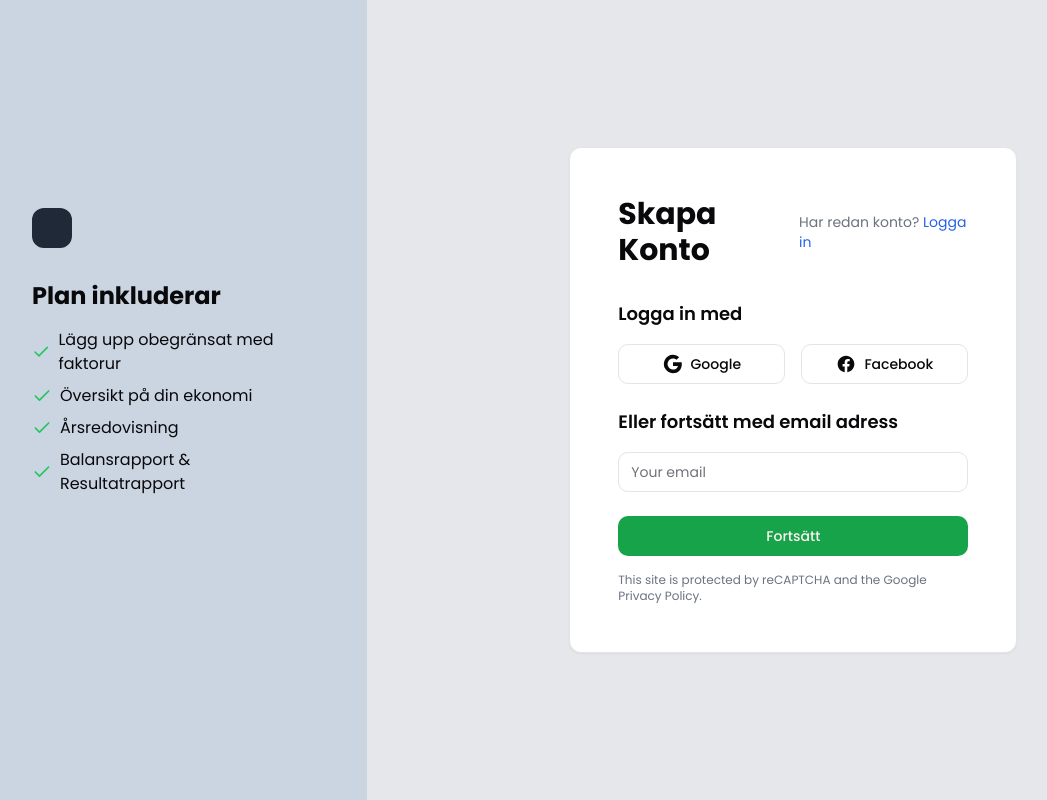
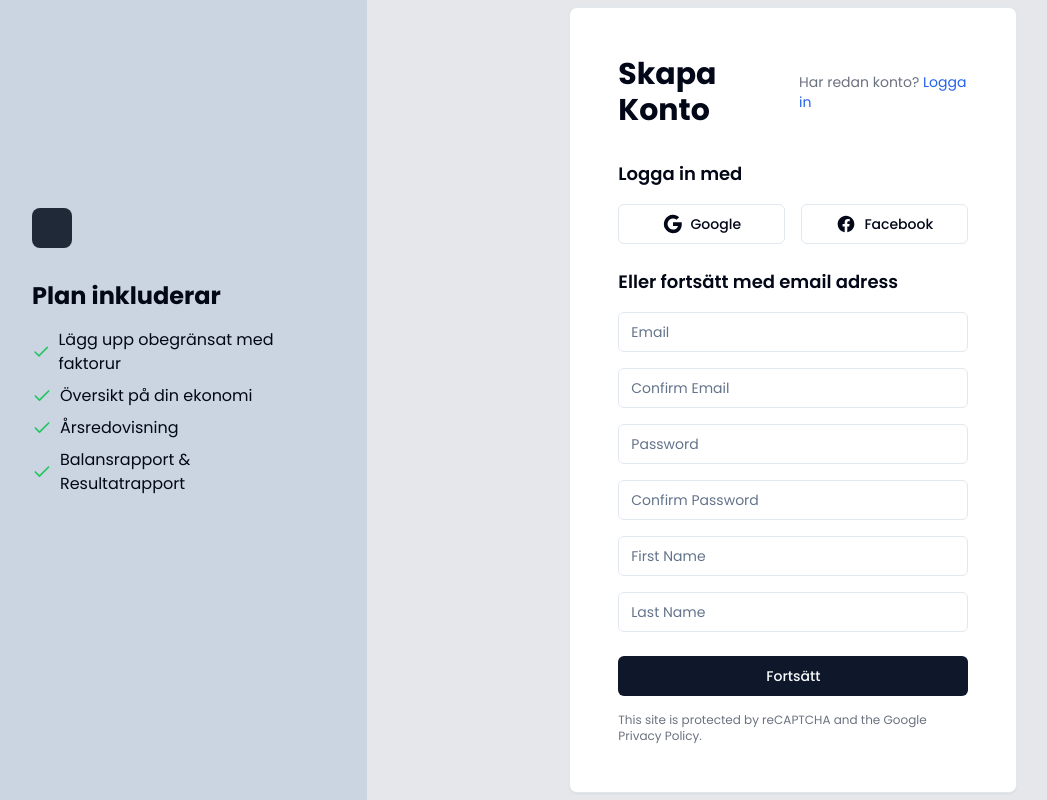
Before and after one commit to ProjectLedg/ProjectLedg, a React (Vite) app in the folder projectledg.client/: page /signup in a window 1280 px wide. Shown: the whole page, without its empty margins (60-1107 px from the left). Built offline with nearby package versions, Linux system fonts and the light colour scheme.

Commit message:
trying to fix some shit

```diff
--- a/projectledg.client/package.json
+++ b/projectledg.client/package.json
@@ -12,6 +12,7 @@
   "dependencies": {
     "@radix-ui/react-label": "^2.1.0",
     "@radix-ui/react-slot": "^1.1.0",
+    "axios": "^1.7.7",
     "class-variance-authority": "^0.7.0",
     "clsx": "^2.1.1",
     "lucide-react": "^0.447.0",
--- a/projectledg.client/src/App.css
+++ b/projectledg.client/src/App.css
@@ -5,25 +5,25 @@
 @layer base {
   :root {
     --background: 0 0% 100%;
-    --foreground: 240 10% 3.9%;
+    --foreground: 222.2 84% 4.9%;
     --card: 0 0% 100%;
-    --card-foreground: 240 10% 3.9%;
+    --card-foreground: 222.2 84% 4.9%;
     --popover: 0 0% 100%;
-    --popover-foreground: 240 10% 3.9%;
-    --primary: 142.1 76.2% 36.3%;
-    --primary-foreground: 355.7 100% 97.3%;
-    --secondary: 240 4.8% 95.9%;
-    --secondary-foreground: 240 5.9% 10%;
-    --muted: 240 4.8% 95.9%;
-    --muted-foreground: 240 3.8% 46.1%;
-    --accent: 240 4.8% 95.9%;
-    --accent-foreground: 240 5.9% 10%;
+    --popover-foreground: 222.2 84% 4.9%;
+    --primary: 222.2 47.4% 11.2%;
+    --primary-foreground: 210 40% 98%;
+    --secondary: 210 40% 96.1%;
+    --secondary-foreground: 222.2 47.4% 11.2%;
+    --muted: 210 40% 96.1%;
+    --muted-foreground: 215.4 16.3% 46.9%;
+    --accent: 210 40% 96.1%;
+    --accent-foreground: 222.2 47.4% 11.2%;
     --destructive: 0 84.2% 60.2%;
-    --destructive-foreground: 0 0% 98%;
-    --border: 240 5.9% 90%;
-    --input: 240 5.9% 90%;
-    --ring: 142.1 76.2% 36.3%;
-    --radius: 0.75rem;
+    --destructive-foreground: 210 40% 98%;
+    --border: 214.3 31.8% 91.4%;
+    --input: 214.3 31.8% 91.4%;
+    --ring: 222.2 84% 4.9%;
+    --radius: 0.5rem;
     --chart-1: 12 76% 61%;
     --chart-2: 173 58% 39%;
     --chart-3: 197 37% 24%;
@@ -32,25 +32,25 @@
   }
 
   .dark {
-    --background: 20 14.3% 4.1%;
-    --foreground: 0 0% 95%;
-    --card: 24 9.8% 10%;
-    --card-foreground: 0 0% 95%;
-    --popover: 0 0% 9%;
-    --popover-foreground: 0 0% 95%;
-    --primary: 142.1 70.6% 45.3%;
-    --primary-foreground: 144.9 80.4% 10%;
-    --secondary: 240 3.7% 15.9%;
-    --secondary-foreground: 0 0% 98%;
-    --muted: 0 0% 15%;
-    --muted-foreground: 240 5% 64.9%;
-    --accent: 12 6.5% 15.1%;
-    --accent-foreground: 0 0% 98%;
+    --background: 222.2 84% 4.9%;
+    --foreground: 210 40% 98%;
+    --card: 222.2 84% 4.9%;
+    --card-foreground: 210 40% 98%;
+    --popover: 222.2 84% 4.9%;
+    --popover-foreground: 210 40% 98%;
+    --primary: 210 40% 98%;
+    --primary-foreground: 222.2 47.4% 11.2%;
+    --secondary: 217.2 32.6% 17.5%;
+    --secondary-foreground: 210 40% 98%;
+    --muted: 217.2 32.6% 17.5%;
+    --muted-foreground: 215 20.2% 65.1%;
+    --accent: 217.2 32.6% 17.5%;
+    --accent-foreground: 210 40% 98%;
     --destructive: 0 62.8% 30.6%;
-    --destructive-foreground: 0 85.7% 97.3%;
-    --border: 240 3.7% 15.9%;
-    --input: 240 3.7% 15.9%;
-    --ring: 142.4 71.8% 29.2%;
+    --destructive-foreground: 210 40% 98%;
+    --border: 217.2 32.6% 17.5%;
+    --input: 217.2 32.6% 17.5%;
+    --ring: 212.7 26.8% 83.9%;
     --chart-1: 220 70% 50%;
     --chart-2: 160 60% 45%;
     --chart-3: 30 80% 55%;
--- /dev/null
+++ b/projectledg.client/src/components/ui/alert.jsx
@@ -0,0 +1,47 @@
+import * as React from "react"
+import { cva } from "class-variance-authority";
+
+import { cn } from "@/lib/utils"
+
+const alertVariants = cva(
+  "relative w-full rounded-lg border p-4 [&>svg~*]:pl-7 [&>svg+div]:translate-y-[-3px] [&>svg]:absolute [&>svg]:left-4 [&>svg]:top-4 [&>svg]:text-foreground",
+  {
+    variants: {
+      variant: {
+        default: "bg-background text-foreground",
+        destructive:
+          "border-destructive/50 text-destructive dark:border-destructive [&>svg]:text-destructive",
+      },
+    },
+    defaultVariants: {
+      variant: "default",
+    },
+  }
+)
+
+const Alert = React.forwardRef(({ className, variant, ...props }, ref) => (
+  <div
+    ref={ref}
+    role="alert"
+    className={cn(alertVariants({ variant }), className)}
+    {...props} />
+))
+Alert.displayName = "Alert"
+
+const AlertTitle = React.forwardRef(({ className, ...props }, ref) => (
+  <h5
+    ref={ref}
+    className={cn("mb-1 font-medium leading-none tracking-tight", className)}
+    {...props} />
+))
+AlertTitle.displayName = "AlertTitle"
+
+const AlertDescription = React.forwardRef(({ className, ...props }, ref) => (
+  <div
+    ref={ref}
+    className={cn("text-sm [&_p]:leading-relaxed", className)}
+    {...props} />
+))
+AlertDescription.displayName = "AlertDescription"
+
+export { Alert, AlertTitle, AlertDescription }
--- a/projectledg.client/src/pages/AccountHandlingPages/CompanyCreatePage.jsx
+++ b/projectledg.client/src/pages/AccountHandlingPages/CompanyCreatePage.jsx
@@ -14,7 +14,7 @@ const initialFields = [
 export default function CompanyCreatePage() {
 
     const location = useLocation()
-    const email = location.state?.email
+    const email = location.state?.user
 
     const [formData, setFormData] = useState({})
 
@@ -33,7 +33,7 @@ export default function CompanyCreatePage() {
       <Card className="w-full max-w-md shadow-lg">
         <CardHeader>
           <CardTitle className="text-2xl font-bold">Sätt upp Företag</CardTitle>
-          <CardDescription>För in företags information {email}</CardDescription>
+          <CardDescription>För in företags information {user}</CardDescription>
         </CardHeader>
         <form onSubmit={handleSubmit}>
           <CardContent className="space-y-4">
--- a/projectledg.client/src/pages/AccountHandlingPages/SignupPage.jsx
+++ b/projectledg.client/src/pages/AccountHandlingPages/SignupPage.jsx
@@ -1,44 +1,78 @@
 import React, { useState } from 'react'
 import { useNavigate } from 'react-router-dom'
+import axios from 'axios'
 import { Button } from "@/components/ui/button"
 import { Input } from "@/components/ui/input"
 import { Card } from "@/components/ui/card"
 import { Check } from "lucide-react"
+import { Alert, AlertDescription } from "@/components/ui/alert"
 
-// Main SignUp component
-export default function SignUpPage() {
-  // State to store the email input
-  const [email, setEmail] = useState('')
+const SignUpPage = () => {
+  const [userDetails, setUserDetails] = useState({
+    email: "",
+    emailConfirmed: "",
+    password: "",
+    passwordConfirmed: "",
+    firstName: "",
+    lastName: ""
+  });
 
-  // Hook to programmatically navigate
-  const navigate = useNavigate()
+  const [error, setError] = useState("");
+  const navigate = useNavigate();
 
-  // Function to handle form submission
-  const handleSubmit = (e) => {
-    e.preventDefault()
-    // Navigate to the next page, passing email as state
-    navigate('/company-create', { state: { email } })
+  const handleInputChange = (e) => {
+    const { name, value } = e.target;
+    setUserDetails(prevDetails => ({
+      ...prevDetails,
+      [name]: value,
+    }));
+  };
+
+  const handleSubmit = async (e) => {
+    e.preventDefault();
+    setError("");
+
+    if (userDetails.email !== userDetails.emailConfirmed) {
+      setError("Emails do not match.");
+      return;
+    }
+    if (userDetails.password !== userDetails.passwordConfirmed) {
+      setError("Passwords do not match.");
+      return;
+    }
+    if(userDetails.password.length < 8 || userDetails.password.length > 20) {
+      setError("Password must be at least 6 characters long.");
+      return;
     }
 
-  // Array of features for the plan
+    try {
+      console.log(userDetails);
+      const response = await axios.post('https://localhost:7223/api/User/create', userDetails, {
+        headers: {
+          'Content-Type': 'application/json'
+        },
+        withCredentials: true
+      });
+      navigate('/company-create', { state: { user: response.data } });
+    } catch (err) {
+      setError(err.response?.data?.message || "An error occurred during signup. Please try again.");
+    }
+  };
+
   const features = [
     'Lägg upp obegränsat med faktorur',
     'Översikt på din ekonomi',
     'Årsredovisning',
     'Balansrapport & Resultatrapport',
-  ]
+  ];
 
   return (
     <div className="flex flex-col lg:flex-row min-h-screen bg-gray-200">
-      {/* Left side with logo and features */}
       <div className="hidden bg-slate-300 lg:flex lg:w-1/3 p-8 lg:p-12 flex-col justify-between">
         <div className='pt-40 pl-11'>
-          {/* Logo placeholder */}
           <div className="w-10 h-10 bg-gray-800 rounded-lg mb-8"></div>
           <div className="mb-8">
-
             <h2 className="text-2xl font-bold mb-4">Plan inkluderar</h2>
-            {/* Feature list */}
             <ul className="space-y-2">
               {features.map((feature, index) => (
                 <li key={index} className="flex items-center">
@@ -51,11 +85,9 @@ export default function SignUpPage() {
         </div>
       </div>
 
-      {/* Right side with sign-up form */}
       <div className="w-full lg:w-2/3 flex items-center justify-center p-4 lg:p-0 min-h-screen">
         <Card className="w-full max-w-md p-4 sm:p-8 lg:p-12">
           <div className="max-w-md mx-auto w-full">
-          {/* Header with title and sign-in link */}
             <div className="flex flex-col sm:flex-row justify-between items-center mb-8">
               <h1 className="text-2xl sm:text-3xl font-bold">Skapa Konto</h1>
               <p className="text-sm text-gray-500 mt-2 sm:mt-0">
@@ -66,7 +98,6 @@ export default function SignUpPage() {
               </p>
             </div>
 
-          {/* Social sign-up options */}
             <div className="mb-6">
               <h2 className="text-lg font-semibold mb-4">Logga in med</h2>
               <div className="grid grid-cols-2 gap-4">
@@ -88,22 +119,68 @@ export default function SignUpPage() {
               </div>
             </div>
 
-          {/* Email sign-up form */}
             <form onSubmit={handleSubmit}>
               <div className="mb-6">
                 <h2 className="text-lg font-semibold mb-4">Eller fortsätt med email adress</h2>
+                <div className="space-y-4">
                   <Input
                     type="email"
-                placeholder="Your email"
-                value={email}
-                onChange={(e) => setEmail(e.target.value)}
+                    name="email"
+                    placeholder="Email"
+                    value={userDetails.email}
+                    onChange={handleInputChange}
+                    required
+                  />
+                  <Input
+                    type="email"
+                    name="emailConfirmed"
+                    placeholder="Confirm Email"
+                    value={userDetails.emailConfirmed}
+                    onChange={handleInputChange}
+                    required
+                  />
+                  <Input
+                    type="password"
+                    name="password"
+                    placeholder="Password"
+                    value={userDetails.password}
+                    onChange={handleInputChange}
+                    required
+                  />
+                  <Input
+                    type="password"
+                    name="passwordConfirmed"
+                    placeholder="Confirm Password"
+                    value={userDetails.passwordConfirmed}
+                    onChange={handleInputChange}
+                    required
+                  />
+                  <Input
+                    type="text"
+                    name="firstName"
+                    placeholder="First Name"
+                    value={userDetails.firstName}
+                    onChange={handleInputChange}
+                    required
+                  />
+                  <Input
+                    type="text"
+                    name="lastName"
+                    placeholder="Last Name"
+                    value={userDetails.lastName}
+                    onChange={handleInputChange}
                     required
                   />
                 </div>
+              </div>
+              {error && (
+                <Alert variant="destructive" className="mb-4">
+                  <AlertDescription>{error}</AlertDescription>
+                </Alert>
+              )}
               <Button type="submit" className="w-full">Fortsätt</Button>
             </form>
 
-          {/* reCAPTCHA notice */}
             <p className="text-xs text-gray-500 mt-4">
               This site is protected by reCAPTCHA and the Google Privacy Policy.
             </p>
@@ -113,3 +190,5 @@ export default function SignUpPage() {
     </div>
   )
 }
+
+export default SignUpPage
```
Also changed, not shown: projectledg.client/tailwind.config.js (indentation only), 3 other files (tests, documents, lock files or other folders). Lines whose indentation alone changed are shown as unchanged.
